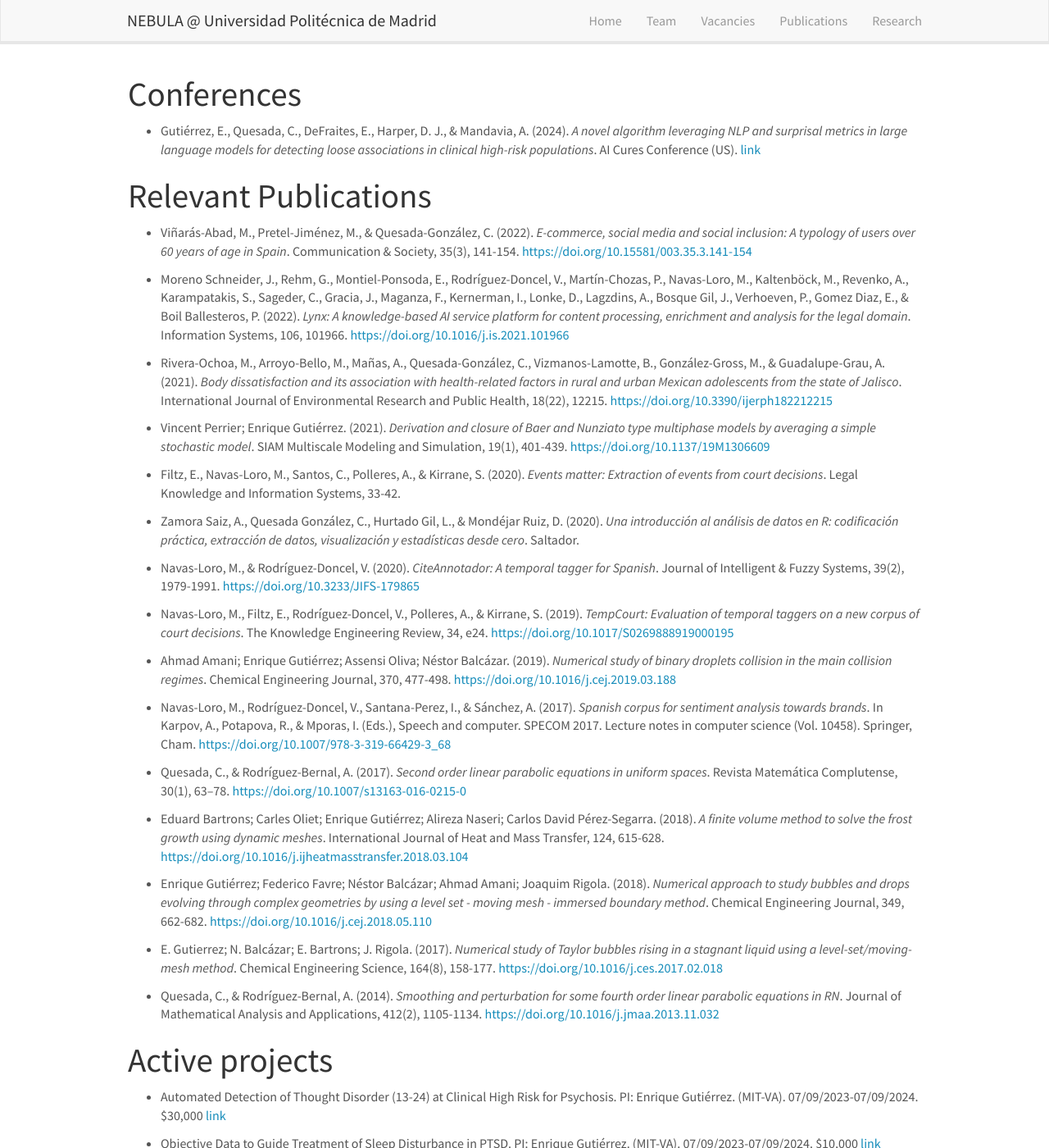
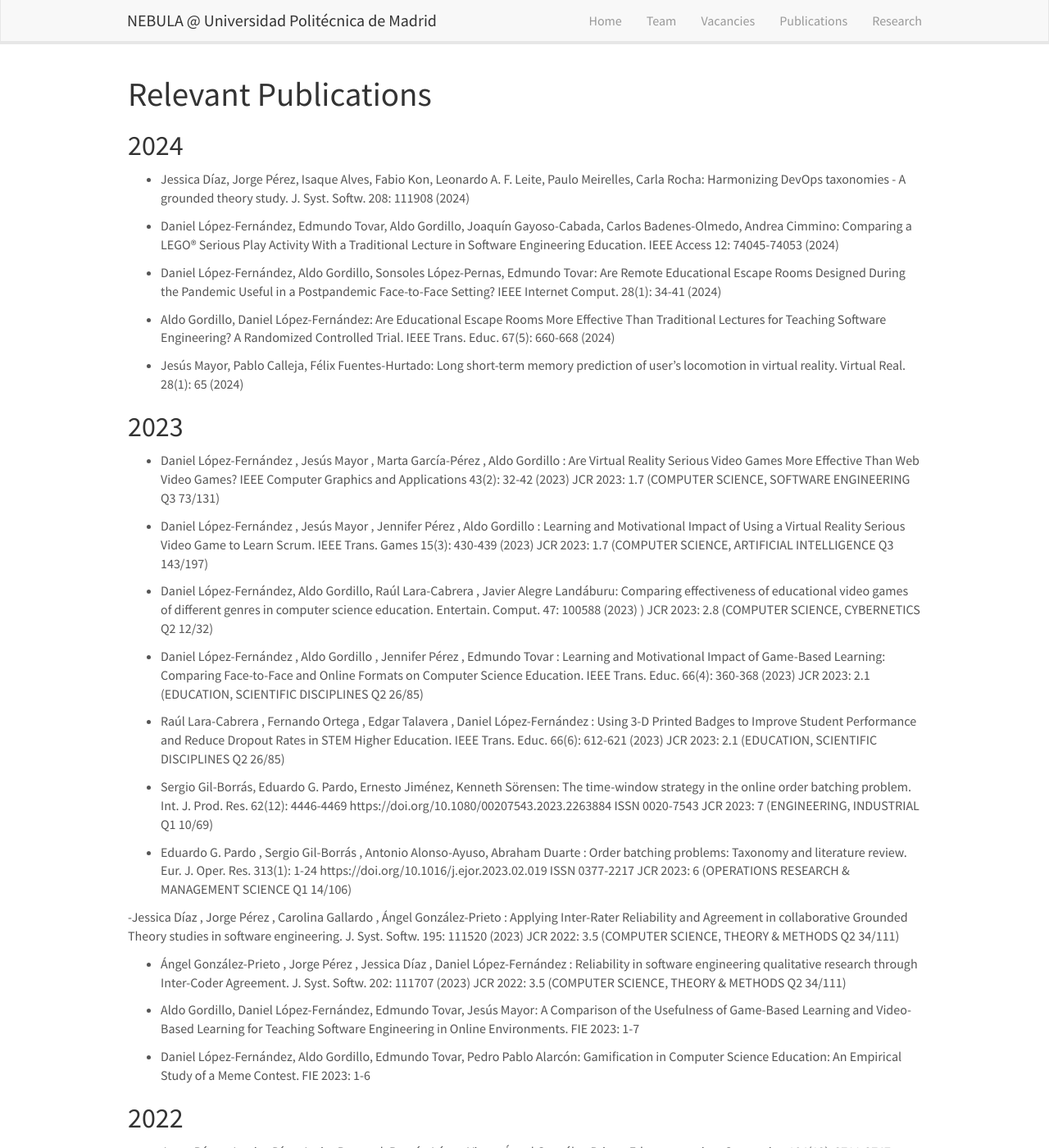
Before and after one commit to gi-innovatec/gi-innovatec.github.io, a Jekyll site: the page built from _pages/publications.md, in a window 1280 px wide and 1400 px high. Shown: the whole window at 82% size. Built offline with Jekyll 4.4.1, drawn with Linux system fonts in a browser that asks for light colours; nearby versions of some CDN libraries; some of the changed text lies outside the part shown.

Commit message:
update publications

```diff
--- a/_pages/publications.md
+++ b/_pages/publications.md
@@ -6,44 +6,157 @@ sitemap: false
 permalink: /publications/
 ---
 
-# Conferences
-- Gutiérrez, E., Quesada, C., DeFraites, E., Harper, D. J., & Mandavia, A. (2024). *A novel algorithm leveraging NLP and surprisal metrics in large language models for detecting loose associations in clinical high-risk populations*. AI Cures Conference (US). [link](https://www.mitmgb.ai/posters)
 
 # Relevant Publications
-- Viñarás-Abad, M., Pretel-Jiménez, M., & Quesada-González, C. (2022). *E-commerce, social media and social inclusion: A typology of users over 60 years of age in Spain*. Communication & Society, 35(3), 141-154. [https://doi.org/10.15581/003.35.3.141-154](https://doi.org/10.15581/003.35.3.141-154)
 
-- Moreno Schneider, J., Rehm, G., Montiel-Ponsoda, E., Rodríguez-Doncel, V., Martín-Chozas, P., Navas-Loro, M., Kaltenböck, M., Revenko, A., Karampatakis, S., Sageder, C., Gracia, J., Maganza, F., Kernerman, I., Lonke, D., Lagzdins, A., Bosque Gil, J., Verhoeven, P., Gomez Diaz, E., & Boil Ballesteros, P. (2022). *Lynx: A knowledge-based AI service platform for content processing, enrichment and analysis for the legal domain*. Information Systems, 106, 101966. [https://doi.org/10.1016/j.is.2021.101966](https://doi.org/10.1016/j.is.2021.101966)
+## 2024
 
-- Rivera-Ochoa, M., Arroyo-Bello, M., Mañas, A., Quesada-González, C., Vizmanos-Lamotte, B., González-Gross, M., & Guadalupe-Grau, A. (2021). *Body dissatisfaction and its association with health-related factors in rural and urban Mexican adolescents from the state of Jalisco*. International Journal of Environmental Research and Public Health, 18(22), 12215. [https://doi.org/10.3390/ijerph182212215](https://doi.org/10.3390/ijerph182212215)
+- Jessica Díaz, Jorge Pérez, Isaque Alves, Fabio Kon, Leonardo A. F. Leite, Paulo Meirelles, Carla Rocha:
+Harmonizing DevOps taxonomies - A grounded theory study. J. Syst. Softw. 208: 111908 (2024)
 
-- Vincent Perrier; Enrique Gutiérrez. (2021). *Derivation and closure of Baer and Nunziato type multiphase models by averaging a simple stochastic model*. SIAM Multiscale Modeling and Simulation, 19(1), 401-439. [https://doi.org/10.1137/19M1306609](https://doi.org/10.1137/19M1306609)
+- Daniel López-Fernández, Edmundo Tovar, Aldo Gordillo, Joaquín Gayoso-Cabada, Carlos Badenes-Olmedo, Andrea Cimmino:
+Comparing a LEGO® Serious Play Activity With a Traditional Lecture in Software Engineering Education. IEEE Access 12: 74045-74053 (2024)
 
-- Filtz, E., Navas-Loro, M., Santos, C., Polleres, A., & Kirrane, S. (2020). *Events matter: Extraction of events from court decisions*. Legal Knowledge and Information Systems, 33-42.
+- Daniel López-Fernández, Aldo Gordillo, Sonsoles López-Pernas, Edmundo Tovar:
+Are Remote Educational Escape Rooms Designed During the Pandemic Useful in a Postpandemic Face-to-Face Setting? IEEE Internet Comput. 28(1): 34-41 (2024)
 
-- Zamora Saiz, A., Quesada González, C., Hurtado Gil, L., & Mondéjar Ruiz, D. (2020). *Una introducción al análisis de datos en R: codificación práctica, extracción de datos, visualización y estadísticas desde cero*. Saltador.
+- 	Aldo Gordillo, Daniel López-Fernández:
+Are Educational Escape Rooms More Effective Than Traditional Lectures for Teaching Software Engineering? A Randomized Controlled Trial. IEEE Trans. Educ. 67(5): 660-668 (2024)
 
-- Navas-Loro, M., & Rodríguez-Doncel, V. (2020). *CiteAnnotador: A temporal tagger for Spanish*. Journal of Intelligent & Fuzzy Systems, 39(2), 1979-1991. [https://doi.org/10.3233/JIFS-179865](https://doi.org/10.3233/JIFS-179865)
+- Jesús Mayor, Pablo Calleja, Félix Fuentes-Hurtado:
+Long short-term memory prediction of user's locomotion in virtual reality. Virtual Real. 28(1): 65 (2024)
 
-- Navas-Loro, M., Filtz, E., Rodríguez-Doncel, V., Polleres, A., & Kirrane, S. (2019). *TempCourt: Evaluation of temporal taggers on a new corpus of court decisions*. The Knowledge Engineering Review, 34, e24. [https://doi.org/10.1017/S0269888919000195](https://doi.org/10.1017/S0269888919000195)
 
-- Ahmad Amani; Enrique Gutiérrez; Assensi Oliva; Néstor Balcázar. (2019). *Numerical study of binary droplets collision in the main collision regimes*. Chemical Engineering Journal, 370, 477-498. [https://doi.org/10.1016/j.cej.2019.03.188](https://doi.org/10.1016/j.cej.2019.03.188)
+## 2023
 
-- Navas-Loro, M., Rodríguez-Doncel, V., Santana-Perez, I., & Sánchez, A. (2017). *Spanish corpus for sentiment analysis towards brands*. In Karpov, A., Potapova, R., & Mporas, I. (Eds.), Speech and computer. SPECOM 2017. Lecture notes in computer science (Vol. 10458). Springer, Cham. [https://doi.org/10.1007/978-3-319-66429-3_68](https://doi.org/10.1007/978-3-319-66429-3_68)
+- Daniel López-Fernández , Jesús Mayor , Marta García-Pérez , Aldo Gordillo : Are Virtual Reality Serious Video Games More Effective Than Web Video Games? IEEE Computer Graphics and Applications 43(2): 32-42 (2023) JCR 2023: 1.7 (COMPUTER SCIENCE, SOFTWARE ENGINEERING Q3 73/131)
 
-- Quesada, C., & Rodríguez-Bernal, A. (2017). *Second order linear parabolic equations in uniform spaces*. Revista Matemática Complutense, 30(1), 63–78. [https://doi.org/10.1007/s13163-016-0215-0](https://doi.org/10.1007/s13163-016-0215-0)
+- Daniel López-Fernández , Jesús Mayor , Jennifer Pérez , Aldo Gordillo :
+Learning and Motivational Impact of Using a Virtual Reality Serious Video Game to Learn Scrum. IEEE Trans. Games 15(3): 430-439 (2023)  JCR 2023: 1.7 (COMPUTER SCIENCE, ARTIFICIAL INTELLIGENCE Q3 143/197)
 
-- Eduard Bartrons; Carles Oliet; Enrique Gutiérrez; Alireza Naseri; Carlos David Pérez-Segarra. (2018). *A finite volume method to solve the frost growth using dynamic meshes*. International Journal of Heat and Mass Transfer, 124, 615-628. [https://doi.org/10.1016/j.ijheatmasstransfer.2018.03.104](https://doi.org/10.1016/j.ijheatmasstransfer.2018.03.104)
+- Daniel López-Fernández, Aldo Gordillo, Raúl Lara-Cabrera , Javier Alegre Landáburu:
+Comparing effectiveness of educational video games of different genres in computer science education. Entertain. Comput. 47: 100588 (2023) )  JCR 2023: 2.8 (COMPUTER SCIENCE, CYBERNETICS Q2 12/32)
 
-- Enrique Gutiérrez; Federico Favre; Néstor Balcázar; Ahmad Amani; Joaquim Rigola. (2018). *Numerical approach to study bubbles and drops evolving through complex geometries by using a level set - moving mesh - immersed boundary method*. Chemical Engineering Journal, 349, 662-682. [https://doi.org/10.1016/j.cej.2018.05.110](https://doi.org/10.1016/j.cej.2018.05.110)
+- Daniel López-Fernández , Aldo Gordillo , Jennifer Pérez , Edmundo Tovar :
+Learning and Motivational Impact of Game-Based Learning: Comparing Face-to-Face and Online Formats on Computer Science Education. IEEE Trans. Educ. 66(4): 360-368 (2023) JCR 2023: 2.1 (EDUCATION, SCIENTIFIC DISCIPLINES Q2 26/85)
 
-- E. Gutierrez; N. Balcázar; E. Bartrons; J. Rigola. (2017). *Numerical study of Taylor bubbles rising in a stagnant liquid using a level-set/moving-mesh method*. Chemical Engineering Science, 164(8), 158-177. [https://doi.org/10.1016/j.ces.2017.02.018](https://doi.org/10.1016/j.ces.2017.02.018)
+- Raúl Lara-Cabrera , Fernando Ortega , Edgar Talavera , Daniel López-Fernández :
+Using 3-D Printed Badges to Improve Student Performance and Reduce Dropout Rates in STEM Higher Education. IEEE Trans. Educ. 66(6): 612-621 (2023) JCR 2023: 2.1 (EDUCATION, SCIENTIFIC DISCIPLINES Q2 26/85)
 
-- Quesada, C., & Rodríguez-Bernal, A. (2014). *Smoothing and perturbation for some fourth order linear parabolic equations in RN*. Journal of Mathematical Analysis and Applications, 412(2), 1105-1134. [https://doi.org/10.1016/j.jmaa.2013.11.032](https://doi.org/10.1016/j.jmaa.2013.11.032)
+- Sergio Gil-Borrás, Eduardo G. Pardo, Ernesto Jiménez, Kenneth Sörensen:
+The time-window strategy in the online order batching problem. Int. J. Prod. Res. 62(12): 4446-4469 https://doi.org/10.1080/00207543.2023.2263884 ISSN 0020-7543 JCR 2023: 7 (ENGINEERING, INDUSTRIAL Q1 10/69)
 
+- Eduardo G. Pardo , Sergio Gil-Borrás , Antonio Alonso-Ayuso, Abraham Duarte :
+Order batching problems: Taxonomy and literature review. Eur. J. Oper. Res. 313(1): 1-24 https://doi.org/10.1016/j.ejor.2023.02.019  ISSN 0377-2217 JCR 2023: 6 (OPERATIONS RESEARCH & MANAGEMENT SCIENCE Q1 14/106)
+
+-Jessica Díaz , Jorge Pérez , Carolina Gallardo , Ángel González-Prieto :
+Applying Inter-Rater Reliability and Agreement in collaborative Grounded Theory studies in software engineering. J. Syst. Softw. 195: 111520 (2023) JCR 2022: 3.5 (COMPUTER SCIENCE, THEORY & METHODS Q2   34/111)
+
+- Ángel González-Prieto , Jorge Pérez , Jessica Díaz , Daniel López-Fernández :
+Reliability in software engineering qualitative research through Inter-Coder Agreement. J. Syst. Softw. 202: 111707 (2023) JCR 2022: 3.5 (COMPUTER SCIENCE, THEORY & METHODS Q2   34/111)
+
+- Aldo Gordillo, Daniel López-Fernández, Edmundo Tovar, Jesús Mayor:
+A Comparison of the Usefulness of Game-Based Learning and Video-Based Learning for Teaching Software Engineering in Online Environments. FIE 2023: 1-7
+
+- Daniel López-Fernández, Aldo Gordillo, Edmundo Tovar, Pedro Pablo Alarcón:
+Gamification in Computer Science Education: An Empirical Study of a Meme Contest. FIE 2023: 1-6
+
+
+
+## 2022
+
+- 	Jorge Pérez, Jessica Díaz, Javier Berrocal, Ramón López-Viana, Ángel González-Prieto:
+Edge computing. Computing 104(12): 2711-2747 (2022)
+
+- Jorge Pérez, Ángel González-Prieto, Jessica Díaz, Daniel López-Fernández, Javier García Martín, Agustín Yagüe:
+DevOps Research-Based Teaching Using Qualitative Research and Inter-Coder Agreement. IEEE Trans. Software Eng. 48(9): 3378-3393 (2022)
+
+- 	Daniel López-Fernández, Jessica Díaz, Javier Garcia, Jorge Pérez, Ángel González-Prieto:
+DevOps Team Structures: Characterization and Implications. IEEE Trans. Software Eng. 48(10): 3716-3736 (2022)
+
+- 	Ángel Panizo-LLedot, Javier Torregrosa, Raquel Menéndez-Ferreira, Daniel López-Fernández, Pedro Pablo Alarcón, David Camacho:
+YoungRes: A Serious Game-Based Intervention to Increase Youngsters Resilience Against Extremist Ideologies. IEEE Access 10: 28564-28578 (2022)
+
+- 	Raquel Menéndez-Ferreira, Javier Torregrosa, Daniel López-Fernández, Jesús Mayor:
+Design of a serious games to improve resilience skills in youngsters. Entertain. Comput. 40: 100462 (2022)
+
+- 	Aldo Gordillo, Daniel López-Fernández, Edmundo Tovar:
+Comparing the Effectiveness of Video-Based Learning and Game-Based Learning Using Teacher-Authored Video Games for Online Software Engineering Education. IEEE Trans. Educ. 65(4): 524-532 (2022)
+
+- Jesús Mayor, Laura Raya, Sofia Bayona, Alberto Sánchez:
+Multi-Technique Redirected Walking Method. IEEE Trans. Emerg. Top. Comput. 10(2): 997-1008 (2022)
+
+
+## 2021
+
+- Jessica Díaz, Daniel López-Fernández, Jorge Pérez, Ángel González-Prieto:
+Why are many businesses instilling a DevOps culture into their organization? Empir. Softw. Eng. 26(2): 25 (2021)
+
+- Daniel López-Fernández, Aldo Gordillo, Fernando Ortega, Agustín Yagüe, Edmundo Tovar:
+LEGO® Serious Play in Software Engineering Education. IEEE Access 9: 103120-103131 (2021)
+
+- 	Laura Raya, José Jesús García Rueda, Daniel López-Fernández, Jesús Mayor, Mike Potel:
+Virtual Reality Application for Fostering Interest in Art. IEEE Computer Graphics and Applications 41(2): 106-113 (2021)
+
+-	Fernando Ortega, Jesús Mayor, Daniel López-Fernández, Raúl Lara-Cabrera:
+CF4J 2.0: Adapting Collaborative Filtering for Java to new challenges of collaborative filtering based recommender systems. Knowl. Based Syst. 215: 106629 (2021)
+
+- Daniel López-Fernández, Aldo Gordillo, Pedro Pablo Alarcón, Edmundo Tovar:
+Comparing Traditional Teaching and Game-Based Learning Using Teacher-Authored Games on Computer Science Education. IEEE Trans. Educ. 64(4): 367-373 (2021)
+
+- Jesús Mayor, Laura Raya, Alberto Sánchez:
+A Comparative Study of Virtual Reality Methods of Interaction and Locomotion Based on Presence, Cybersickness, and Usability. IEEE Trans. Emerg. Top. Comput. 9(3): 1542-1553 (2021)
+
+## 2020
+
+- Ramón López-Viana, Jessica Díaz, Vicente Hernández Díaz, José-Fernán Martínez:
+Continuous Delivery of Customized SaaS Edge Applications in Highly Distributed IoT Systems. IEEE Internet Things J. 7(10): 10189-10199 (2020)
+
+- 	Miguel Angel López Peña, Jessica Díaz, Jorge E. Pérez, Hector Humanes:
+DevOps for IoT Systems: Fast and Continuous Monitoring Feedback of System Availability. IEEE Internet Things J. 7(10): 10695-10707 (2020)
+
+- Jorge E. Pérez, Jessica Díaz, Javier García Martín, Bernardo Tabuenca:
+Systematic literature reviews in software engineering - enhancement of the study selection process using Cohen's Kappa statistic. J. Syst. Softw. 168: 110657 (2020)
+
+- 	Aldo Gordillo, Daniel López-Fernández, Sonsoles López-Pernas, Juan Quemada:
+Evaluating an Educational Escape Room Conducted Remotely for Teaching Software Engineering. IEEE Access 8: 225032-225051 (2020)
+
+- 	Jesús Mayor, Raúl Lara-Cabrera, Daniel López-Fernández, Fernando Ortega:
+Entornos parcialmente no euclidianos en realidad virtual(Partially non-Euclidean environments in virtual reality). CoSECivi 2020: 91-103
+
+- 	Daniel Guamán, Jennifer Pérez, Jessica Díaz, Carlos E. Cuesta:
+Towards a reference process for software architecture reconstruction. IET Softw. 14(6): 592-606 (2020)
+
+
+
+## 2019
+
+-	Jessica Díaz, Jorge E. Pérez, Miguel Angel López Peña, Gabriel A. Mena, Agustín Yagüe:
+Self-Service Cybersecurity Monitoring as Enabler for DevSecOps. IEEE Access 7: 100283-100295 (2019)
+
+-	Jessica Díaz, Jorge E. Pérez, Agustín Yagüe, Andrea Villegas, Antonio de Antona:
+DevOps in Practice - A Preliminary Analysis of Two Multinational Companies. PROFES 2019: 323-330
+
+- Daniel López-Fernández, Edmundo Tovar, Laura Raya, Francisco Marzal, José Jesús García Rueda:
+Motivation of Computer Science Students at Universities Organized around Small Groups. EDUCON 2019: 1120-1127
+
+- Daniel López-Fernández, Edmundo Tovar, Laura Raya, Francisco Marzal, José Jesús García Rueda:
+Motivation of Computer Science Students at Universities Organized around Small Groups. EDUCON 2019: 1128-1135
+
+- Daniel López-Fernández, Edmundo Tovar, Pedro Pablo Alarcón, Fernando Ortega:
+Motivation of Computer Science Engineering Students: Analysis and Recommendations. FIE 2019: 1-8
+
+- Diego Rojo, Jesús Mayor, José Jesús García Rueda, Laura Raya, Mike Potel:
+A Virtual Reality Training Application for Adults With Asperger's Syndrome. IEEE Computer Graphics and Applications 39(2): 104-111 (2019)
+
+
+<!---
 # Active projects
 
 - Automated Detection of Thought Disorder (13-24) at Clinical High Risk for Psychosis. PI: Enrique Gutiérrez. (MIT-VA). 07/09/2023-07/09/2024. $30,000 [link](https://catalyst.mit.edu/projects/#:~:text=Automated%20Detection%20of%20Thought%20Disorder)
 
 - Objective Data to Guide Treatment of Sleep Disturbance in PTSD. PI: Enrique Gutiérrez. (MIT-VA). 07/09/2023-07/09/2024. $10,000 [link](https://catalyst.mit.edu/projects/#:~:text=Objective%20Data%20to%20Guide%20Treatment%20of%20Sleep%20Disturbance%20in%20PTSD)
 
+
+--->
 <!--## Group highlights-->
```
